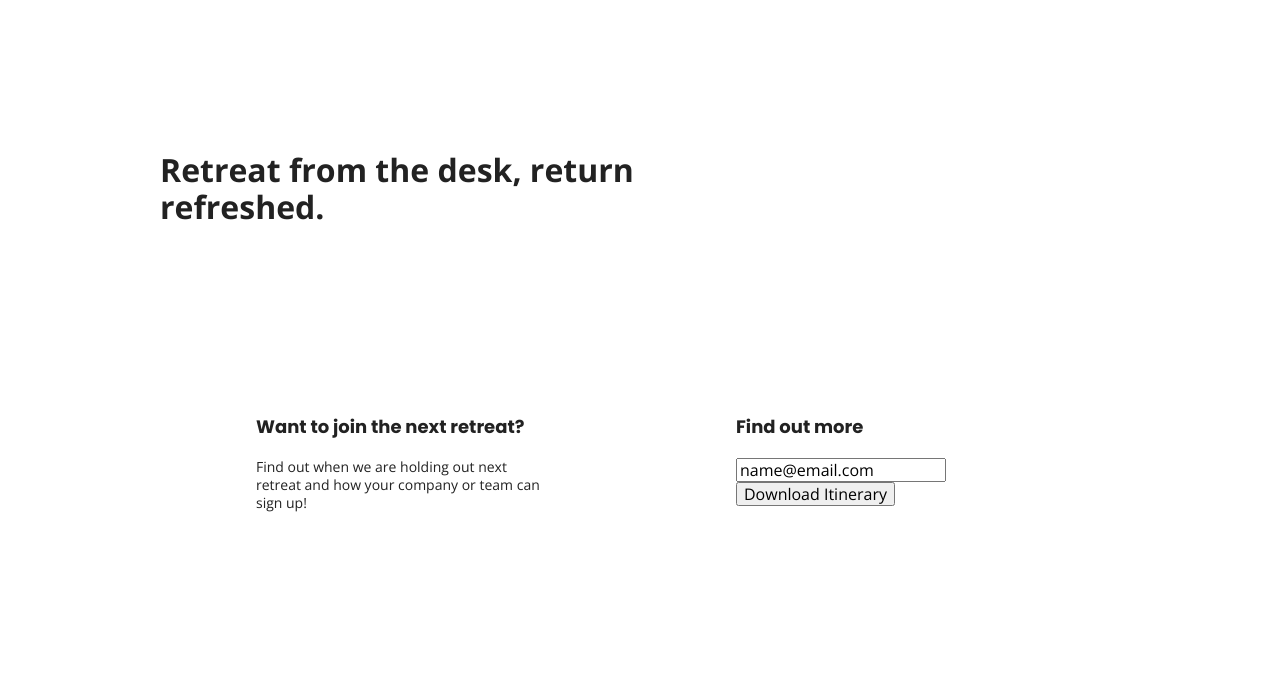
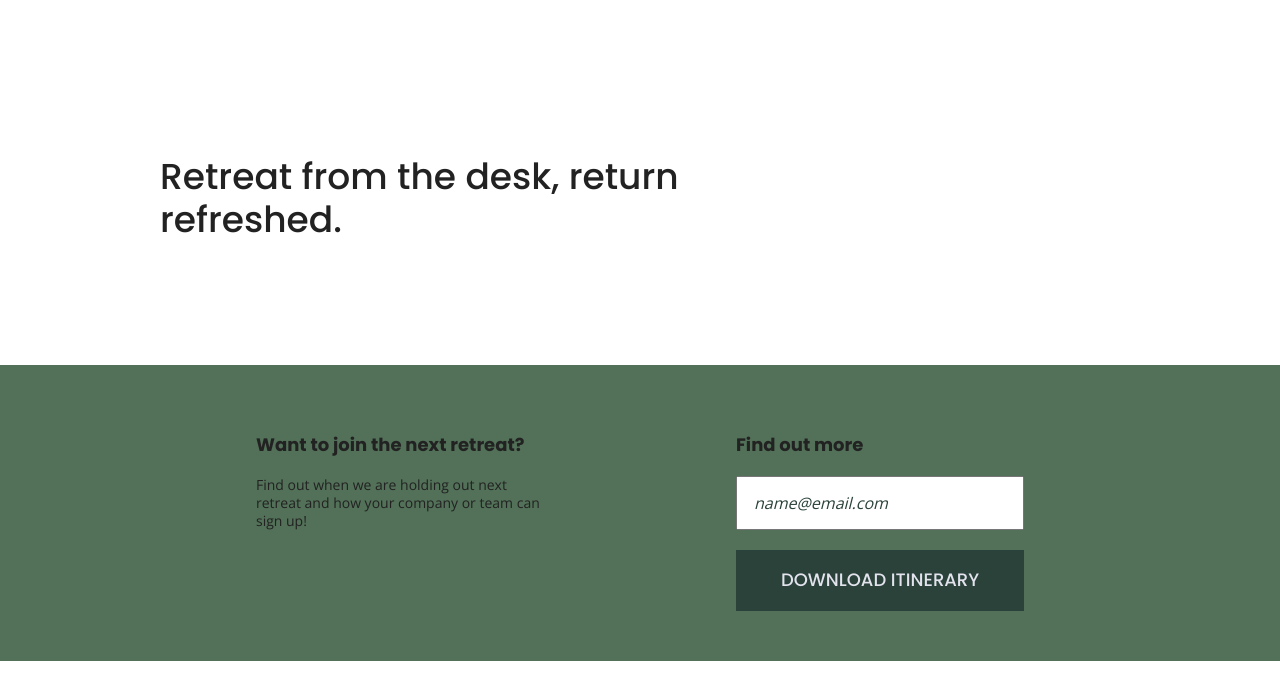
Before and after one commit to Cnaaktgeboren/Unplugged, a website built with Parcel: page index.html in a window 1280 px wide. Shown: the part 86-759 px from the top of the page. Built offline with nearby package versions, Linux system fonts and the light colour scheme.

Commit message:
added more styles to css

```diff
--- a/css/main.css
+++ b/css/main.css
@@ -221,13 +221,47 @@ footer .copyright {
   flex-flow: row wrap;
 }
 
+.hero-area h1 {
+  font-size: 2.25em;
+  font-family: 'Poppins', Helvetica, Arial, sans-serif;
+  font-weight: 500;
+  line-height: 1.2;
+}
+
 /* Aside */
 
 aside {
+  background-color: #527158;
   display: flex;
   justify-content: center;
   align-items: center;
   flex-flow: row wrap;
+}
+
+aside .form{
+  margin-top: 30px;
+}
+
+input[type=text] {
+  box-sizing: border-box;
+  width: 100%;
+  color: #2a423a;
+  font-style: italic;
+  padding: 1em;
+}
+
+input[type=button] {
+  width: 100%;
+  padding: 20px 0;
+  margin-top: 20px;
+  background-color: #2a423a;
+  font-family: 'Poppins', Helvetica, Arial, sans-serif;
+  font-weight: 500;
+  font-size: 1.125em;
+  color: #e2e3ed;
+  border: none;
+  text-align: center;
+  text-transform: uppercase;
 }
 
 /* Features */
@@ -255,13 +289,14 @@ aside {
 }
 
 .features p {
+  text-align: center;
   margin: 0;
 }
-
 
 /* Reviews */
 
 .reviews {
+  background-color: #2a423a;
   display: flex;
   justify-content: center;
   flex-flow: row wrap;
@@ -269,6 +304,7 @@ aside {
 
 .reviews h2 {
   margin-bottom: 40px;
+  line-height: 1;
 }
 
 .reviews h3 {
```
